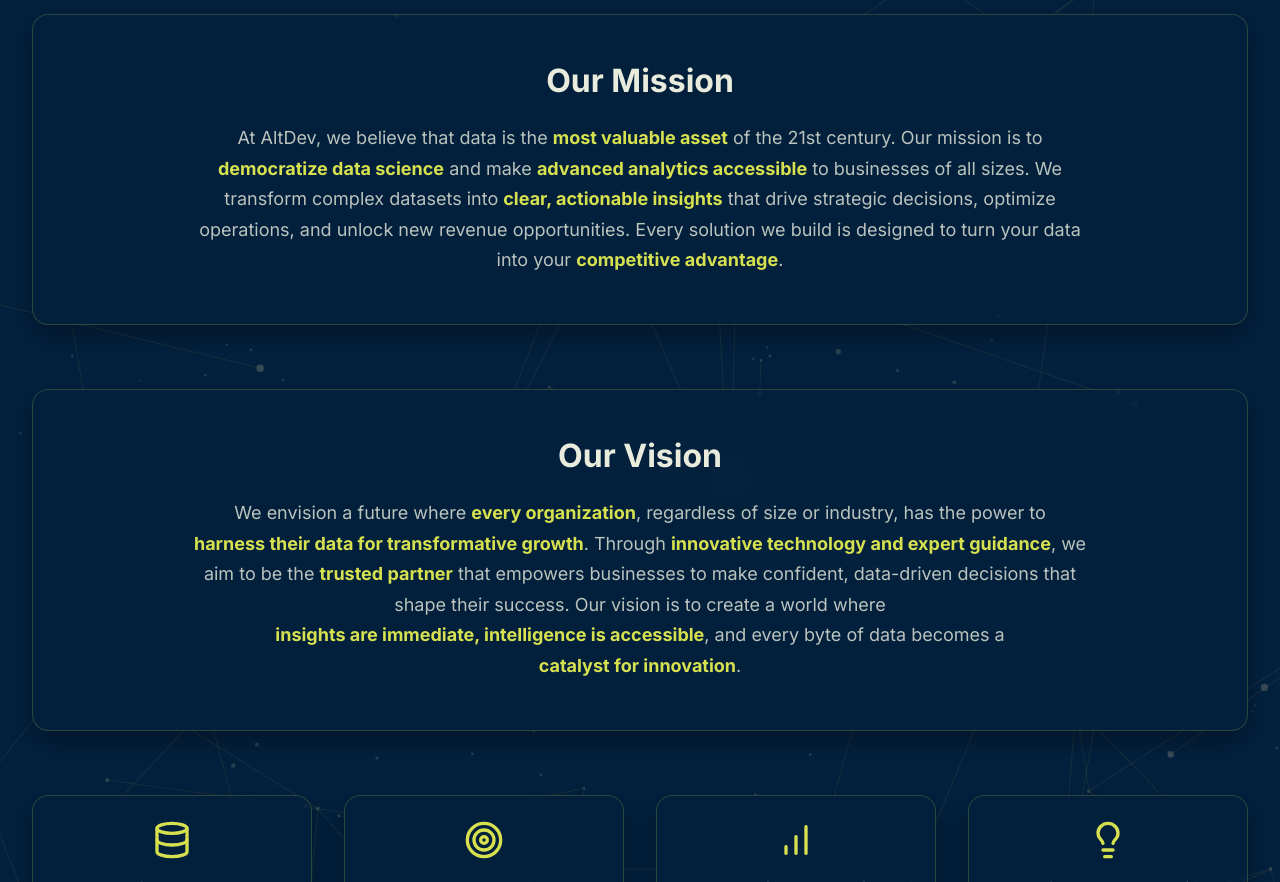
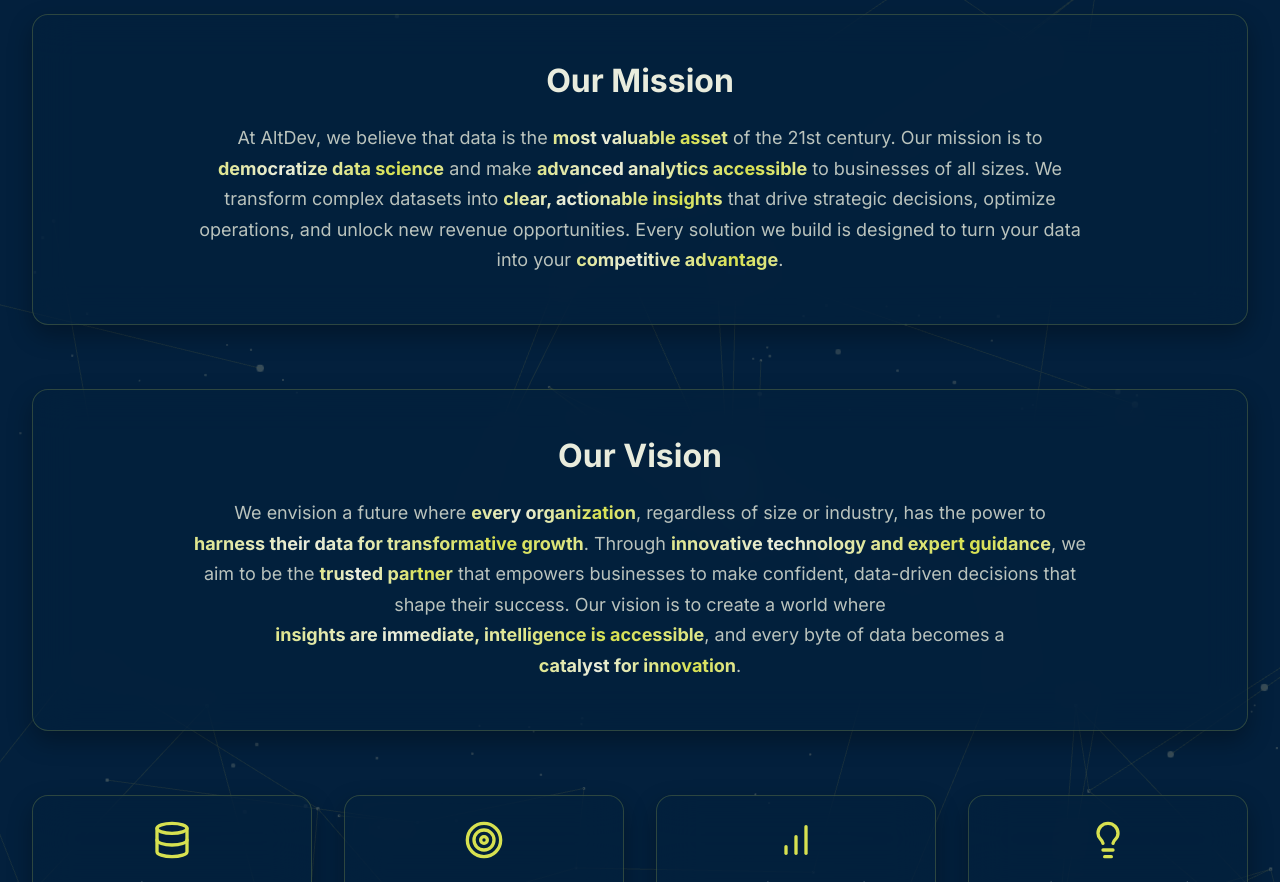
Before and after one commit to Stfuncode/AltDevWebsite, a Next.js app: page /about in a window 1280 px wide. Shown: the part 360-1242 px from the top of the page. Built offline with nearby package versions, Linux system fonts and the light colour scheme.

Commit message:
Added Shimmer effect to keywords for Mission Vission

```diff
--- a/src/app/about/page.tsx
+++ b/src/app/about/page.tsx
@@ -72,12 +72,18 @@
             At AltDev, we believe that data is the{' '}
             <span
               style={{
-                color: '#D7E150',
+                background: 'linear-gradient(90deg, #D7E150 0%, #E9ECDD 25%, #D7E150 50%, #E9ECDD 75%, #D7E150 100%)',
+                backgroundSize: '200% auto',
+                WebkitBackgroundClip: 'text',
+                WebkitTextFillColor: 'transparent',
+                backgroundClip: 'text',
                 fontWeight: '700',
                 opacity: missionVisible ? 1 : 0,
                 transform: missionVisible ? 'scale(1)' : 'scale(0.9)',
                 transition: 'opacity 0.6s ease-out 0.3s, transform 0.6s ease-out 0.3s',
-                display: 'inline-block'
+                display: 'inline-block',
+                animation: missionVisible ? 'shimmer 3s linear infinite' : 'none',
+                position: 'relative'
               }}
             >
               most valuable asset
@@ -85,12 +91,18 @@
             {' '}of the 21st century. Our mission is to{' '}
             <span
               style={{
-                color: '#D7E150',
+                background: 'linear-gradient(90deg, #D7E150 0%, #E9ECDD 25%, #D7E150 50%, #E9ECDD 75%, #D7E150 100%)',
+                backgroundSize: '200% auto',
+                WebkitBackgroundClip: 'text',
+                WebkitTextFillColor: 'transparent',
+                backgroundClip: 'text',
                 fontWeight: '700',
                 opacity: missionVisible ? 1 : 0,
                 transform: missionVisible ? 'scale(1)' : 'scale(0.9)',
                 transition: 'opacity 0.6s ease-out 0.5s, transform 0.6s ease-out 0.5s',
-                display: 'inline-block'
+                display: 'inline-block',
+                animation: missionVisible ? 'shimmer 3s linear infinite' : 'none',
+                position: 'relative'
               }}
             >
               democratize data science
@@ -98,12 +110,18 @@
             {' '}and make{' '}
             <span
               style={{
-                color: '#D7E150',
+                background: 'linear-gradient(90deg, #D7E150 0%, #E9ECDD 25%, #D7E150 50%, #E9ECDD 75%, #D7E150 100%)',
+                backgroundSize: '200% auto',
+                WebkitBackgroundClip: 'text',
+                WebkitTextFillColor: 'transparent',
+                backgroundClip: 'text',
                 fontWeight: '700',
                 opacity: missionVisible ? 1 : 0,
                 transform: missionVisible ? 'scale(1)' : 'scale(0.9)',
                 transition: 'opacity 0.6s ease-out 0.7s, transform 0.6s ease-out 0.7s',
-                display: 'inline-block'
+                display: 'inline-block',
+                animation: missionVisible ? 'shimmer 3s linear infinite' : 'none',
+                position: 'relative'
               }}
             >
               advanced analytics accessible
@@ -111,12 +129,18 @@
             {' '}to businesses of all sizes. We transform complex datasets into{' '}
             <span
               style={{
-                color: '#D7E150',
+                background: 'linear-gradient(90deg, #D7E150 0%, #E9ECDD 25%, #D7E150 50%, #E9ECDD 75%, #D7E150 100%)',
+                backgroundSize: '200% auto',
+                WebkitBackgroundClip: 'text',
+                WebkitTextFillColor: 'transparent',
+                backgroundClip: 'text',
                 fontWeight: '700',
                 opacity: missionVisible ? 1 : 0,
                 transform: missionVisible ? 'scale(1)' : 'scale(0.9)',
                 transition: 'opacity 0.6s ease-out 0.9s, transform 0.6s ease-out 0.9s',
-                display: 'inline-block'
+                display: 'inline-block',
+                animation: missionVisible ? 'shimmer 3s linear infinite' : 'none',
+                position: 'relative'
               }}
             >
               clear, actionable insights
@@ -124,12 +148,18 @@
             {' '}that drive strategic decisions, optimize operations, and unlock new revenue opportunities. Every solution we build is designed to turn your data into your{' '}
             <span
               style={{
-                color: '#D7E150',
+                background: 'linear-gradient(90deg, #D7E150 0%, #E9ECDD 25%, #D7E150 50%, #E9ECDD 75%, #D7E150 100%)',
+                backgroundSize: '200% auto',
+                WebkitBackgroundClip: 'text',
+                WebkitTextFillColor: 'transparent',
+                backgroundClip: 'text',
                 fontWeight: '700',
                 opacity: missionVisible ? 1 : 0,
                 transform: missionVisible ? 'scale(1)' : 'scale(0.9)',
                 transition: 'opacity 0.6s ease-out 1.1s, transform 0.6s ease-out 1.1s',
-                display: 'inline-block'
+                display: 'inline-block',
+                animation: missionVisible ? 'shimmer 3s linear infinite' : 'none',
+                position: 'relative'
               }}
             >
               competitive advantage
@@ -159,12 +189,18 @@
             We envision a future where{' '}
             <span
               style={{
-                color: '#D7E150',
+                background: 'linear-gradient(90deg, #D7E150 0%, #E9ECDD 25%, #D7E150 50%, #E9ECDD 75%, #D7E150 100%)',
+                backgroundSize: '200% auto',
+                WebkitBackgroundClip: 'text',
+                WebkitTextFillColor: 'transparent',
+                backgroundClip: 'text',
                 fontWeight: '700',
                 opacity: visionVisible ? 1 : 0,
                 transform: visionVisible ? 'scale(1)' : 'scale(0.9)',
                 transition: 'opacity 0.6s ease-out 0.3s, transform 0.6s ease-out 0.3s',
-                display: 'inline-block'
+                display: 'inline-block',
+                animation: visionVisible ? 'shimmer 3s linear infinite' : 'none',
+                position: 'relative'
               }}
             >
               every organization
@@ -172,36 +208,54 @@
             , regardless of size or industry, has the power to{' '}
             <span
               style={{
-                color: '#D7E150',
+                background: 'linear-gradient(90deg, #D7E150 0%, #E9ECDD 25%, #D7E150 50%, #E9ECDD 75%, #D7E150 100%)',
+                backgroundSize: '200% auto',
+                WebkitBackgroundClip: 'text',
+                WebkitTextFillColor: 'transparent',
+                backgroundClip: 'text',
                 fontWeight: '700',
                 opacity: visionVisible ? 1 : 0,
                 transform: visionVisible ? 'scale(1)' : 'scale(0.9)',
                 transition: 'opacity 0.6s ease-out 0.5s, transform 0.6s ease-out 0.5s',
-                display: 'inline-block'
+                display: 'inline-block',
+                animation: visionVisible ? 'shimmer 3s linear infinite' : 'none',
+                position: 'relative'
               }}
             >
               harness their data for transformative growth
             </span>. Through{' '}
             <span
               style={{
-                color: '#D7E150',
+                background: 'linear-gradient(90deg, #D7E150 0%, #E9ECDD 25%, #D7E150 50%, #E9ECDD 75%, #D7E150 100%)',
+                backgroundSize: '200% auto',
+                WebkitBackgroundClip: 'text',
+                WebkitTextFillColor: 'transparent',
+                backgroundClip: 'text',
                 fontWeight: '700',
                 opacity: visionVisible ? 1 : 0,
                 transform: visionVisible ? 'scale(1)' : 'scale(0.9)',
                 transition: 'opacity 0.6s ease-out 0.7s, transform 0.6s ease-out 0.7s',
-                display: 'inline-block'
+                display: 'inline-block',
+                animation: visionVisible ? 'shimmer 3s linear infinite' : 'none',
+                position: 'relative'
               }}
             >
               innovative technology and expert guidance
             </span>, we aim to be the{' '}
             <span
               style={{
-                color: '#D7E150',
+                background: 'linear-gradient(90deg, #D7E150 0%, #E9ECDD 25%, #D7E150 50%, #E9ECDD 75%, #D7E150 100%)',
+                backgroundSize: '200% auto',
+                WebkitBackgroundClip: 'text',
+                WebkitTextFillColor: 'transparent',
+                backgroundClip: 'text',
                 fontWeight: '700',
                 opacity: visionVisible ? 1 : 0,
                 transform: visionVisible ? 'scale(1)' : 'scale(0.9)',
                 transition: 'opacity 0.6s ease-out 0.9s, transform 0.6s ease-out 0.9s',
-                display: 'inline-block'
+                display: 'inline-block',
+                animation: visionVisible ? 'shimmer 3s linear infinite' : 'none',
+                position: 'relative'
               }}
             >
               trusted partner
@@ -209,24 +263,36 @@
             {' '}that empowers businesses to make confident, data-driven decisions that shape their success. Our vision is to create a world where{' '}
             <span
               style={{
-                color: '#D7E150',
+                background: 'linear-gradient(90deg, #D7E150 0%, #E9ECDD 25%, #D7E150 50%, #E9ECDD 75%, #D7E150 100%)',
+                backgroundSize: '200% auto',
+                WebkitBackgroundClip: 'text',
+                WebkitTextFillColor: 'transparent',
+                backgroundClip: 'text',
                 fontWeight: '700',
                 opacity: visionVisible ? 1 : 0,
                 transform: visionVisible ? 'scale(1)' : 'scale(0.9)',
                 transition: 'opacity 0.6s ease-out 1.1s, transform 0.6s ease-out 1.1s',
-                display: 'inline-block'
+                display: 'inline-block',
+                animation: visionVisible ? 'shimmer 3s linear infinite' : 'none',
+                position: 'relative'
               }}
             >
               insights are immediate, intelligence is accessible
             </span>, and every byte of data becomes a{' '}
             <span
               style={{
-                color: '#D7E150',
+                background: 'linear-gradient(90deg, #D7E150 0%, #E9ECDD 25%, #D7E150 50%, #E9ECDD 75%, #D7E150 100%)',
+                backgroundSize: '200% auto',
+                WebkitBackgroundClip: 'text',
+                WebkitTextFillColor: 'transparent',
+                backgroundClip: 'text',
                 fontWeight: '700',
                 opacity: visionVisible ? 1 : 0,
                 transform: visionVisible ? 'scale(1)' : 'scale(0.9)',
                 transition: 'opacity 0.6s ease-out 1.3s, transform 0.6s ease-out 1.3s',
-                display: 'inline-block'
+                display: 'inline-block',
+                animation: visionVisible ? 'shimmer 3s linear infinite' : 'none',
+                position: 'relative'
               }}
             >
               catalyst for innovation
```
